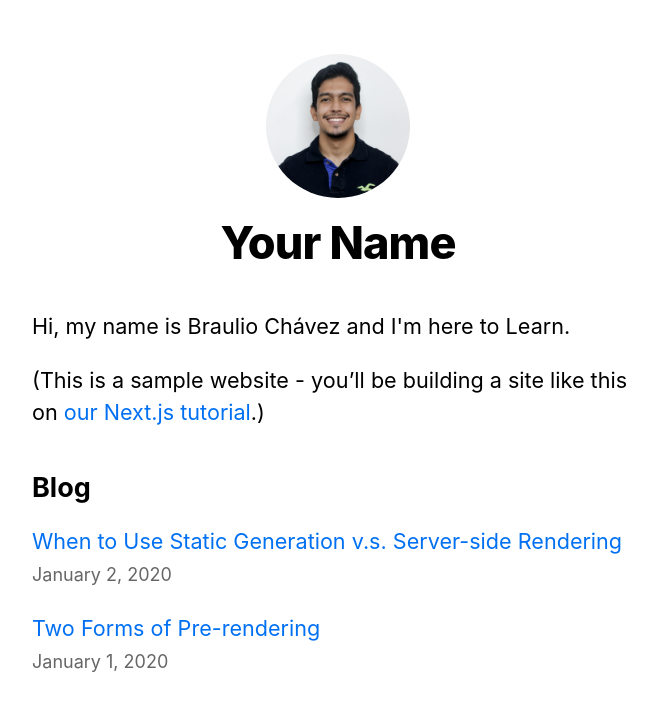
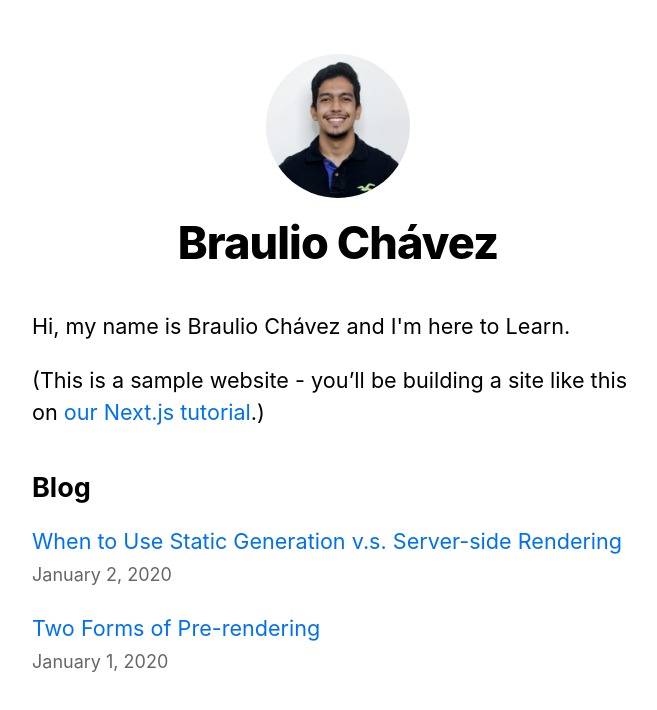
Before and after one commit to BJCDevelop/datasport, a Next.js app: page / in a window 1280 px wide. Shown: the top 710 px of the page, without its empty margins (302-959 px from the left). Built offline with nearby package versions, Linux system fonts and the light colour scheme.

Commit message:
First commit by Braulio Chavez

```diff
--- a/components/layout.js
+++ b/components/layout.js
@@ -4,8 +4,8 @@ import styles from './layout.module.css'
 import utilStyles from '../styles/utils.module.css'
 import Link from 'next/link'
 
-const name = 'Your Name'
-export const siteTitle = 'Next.js Sample Website'
+const name = 'Braulio Chávez'
+export const siteTitle = 'Braulio Sample Website'
 
 export default function Layout({ children, home }) {
   return (
```
